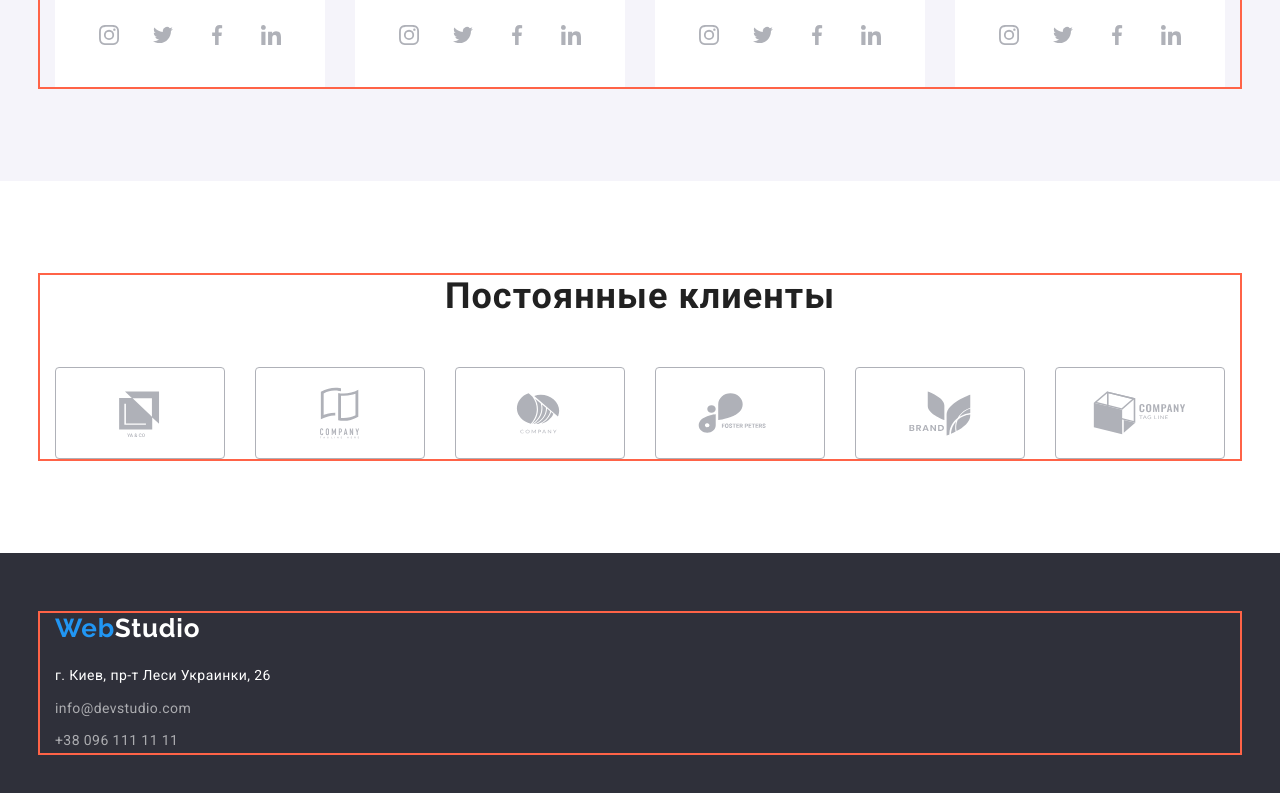
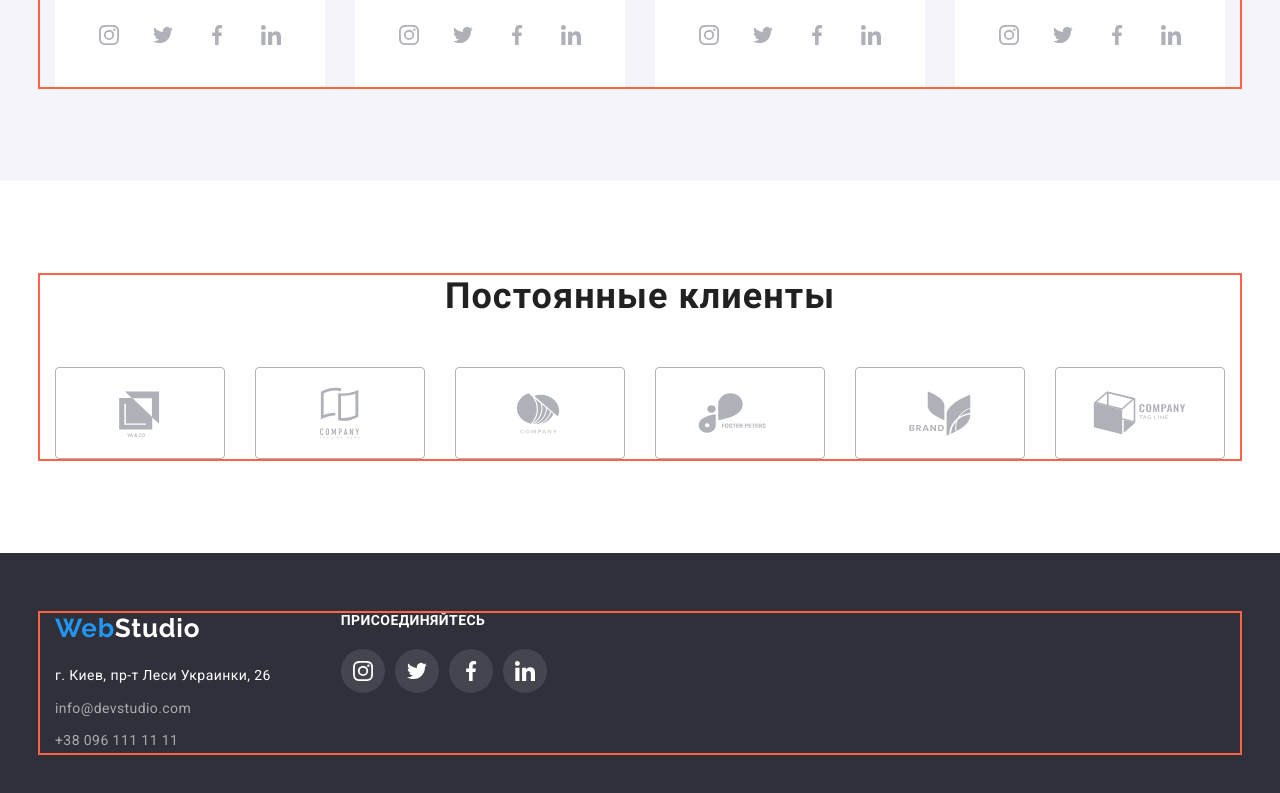
Before and after one commit to TaniaSem/goit-markup-hw-04, a plain HTML site: page index.html in a window 1280 px wide. Shown: the part 2126-2919 px from the top of the page. Drawn offline with nearby package versions, Linux system fonts and the light colour scheme.

Commit message:
add in Footer social links

```diff
--- a/css/styles.css
+++ b/css/styles.css
@@ -449,6 +449,10 @@ img {
   padding-bottom: 60px;
 }
 
+.footer .container {
+  display: flex;
+}
+
 .footer-logo {
   margin-bottom: 20px;
   display: block;
@@ -499,6 +503,53 @@ img {
 .footer-list-contacts:hover,
 .footer-list-contacts:focus {
   color: var(--accent-color);
+}
+
+.footer-second-part {
+  margin-left: 70px;
+}
+
+.footer-title {
+  margin-bottom: 20px;
+
+  font-family: Roboto, sans-serif;
+  font-size: 14px;
+  line-height: 1.14;
+  letter-spacing: 0.03em;
+  text-transform: uppercase;
+  color: var(--primary-bg-color);
+}
+
+.footer-social-list {
+  display: flex;
+  justify-content: center;
+  align-items: center;
+}
+
+.footer-social-item + .footer-social-item {
+  margin-left: 10px;
+}
+
+.footer-social-link {
+  display: flex;
+  justify-content: center;
+  align-items: center;
+  width: 44px;
+  height: 44px;
+  border: 1px solid transparent;
+  border-radius: 50%;
+  background-color: rgba(255, 255, 255, 0.1);
+  color: var(--primary-bg-color);
+}
+
+.footer-social-icon {
+  fill: currentColor;
+}
+
+.footer-social-link:focus,
+.footer-social-link:hover {
+  background-color: var(--accent-color);
+  color: var(--primary-bg-color);
 }
 
 /* --------------------Portfolio-------------------- */
--- a/index.html
+++ b/index.html
@@ -389,6 +389,7 @@
     </main>
     <footer class="footer">
       <div class="container">
+        <div class="footer-first-part">
           <a href="./index.html" class="footer-logo" lang="en"
             ><span class="logo-footer-part">Web</span>Studio</a
           >
@@ -416,6 +417,42 @@
             </ul>
           </address>
         </div>
+        <div class="footer-second-part">
+          <h2 class="footer-title">присоединяйтесь</h2>
+          <ul class="footer-social-list list">
+            <li class="footer-social-item">
+              <a class="footer-social-link" href="">
+                <svg class="footer-social-icon" width="20" height="20">
+                  <use
+                    href="./images/icons.svg/sprite.svg#icon-instagram"
+                  ></use>
+                </svg>
+              </a>
+            </li>
+            <li class="footer-social-item">
+              <a class="footer-social-link" href="">
+                <svg class="footer-social-icon" width="20" height="20">
+                  <use href="./images/icons.svg/sprite.svg#icon-twitter"></use>
+                </svg>
+              </a>
+            </li>
+            <li class="footer-social-item">
+              <a class="footer-social-link" href="">
+                <svg class="footer-social-icon" width="20" height="20">
+                  <use href="./images/icons.svg/sprite.svg#icon-facebook"></use>
+                </svg>
+              </a>
+            </li>
+            <li class="footer-social-item">
+              <a class="footer-social-link" href="">
+                <svg class="footer-social-icon" width="20" height="20">
+                  <use href="./images/icons.svg/sprite.svg#icon-linkedin"></use>
+                </svg>
+              </a>
+            </li>
+          </ul>
+        </div>
+      </div>
     </footer>
   </body>
 </html>
```
Lines whose indentation alone changed are shown as unchanged.
